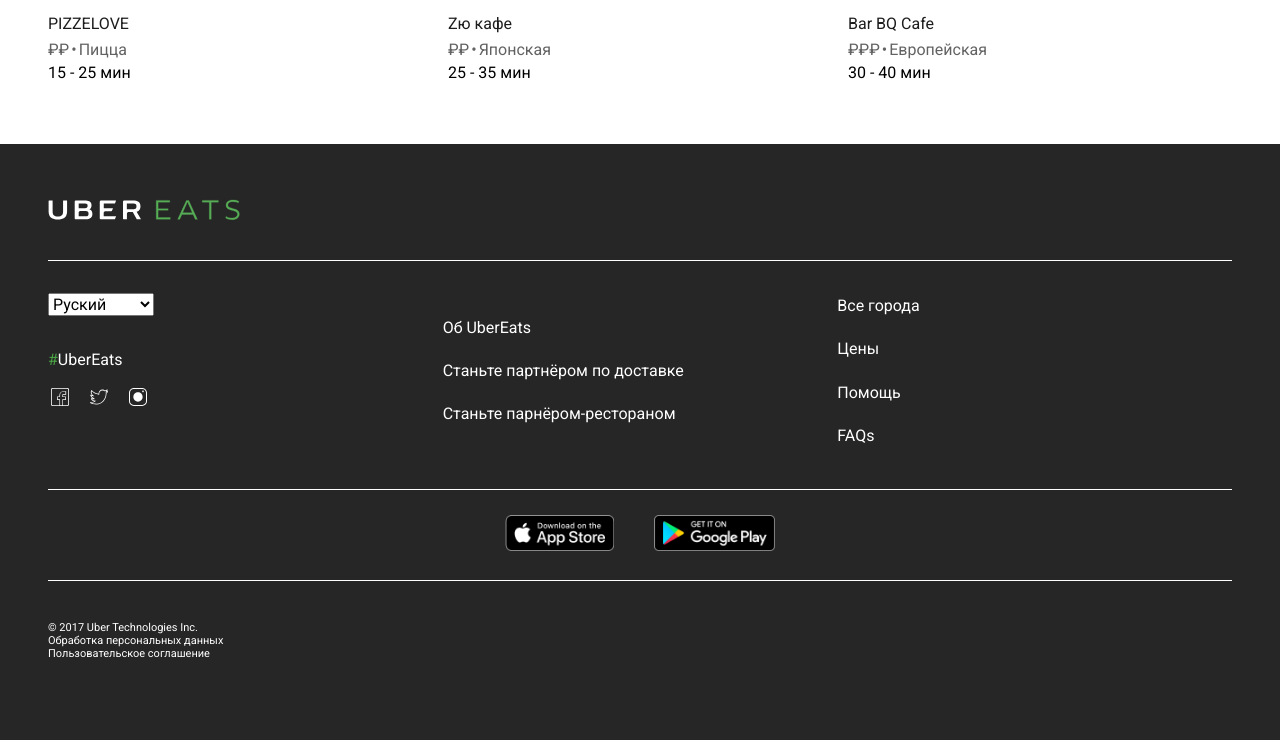
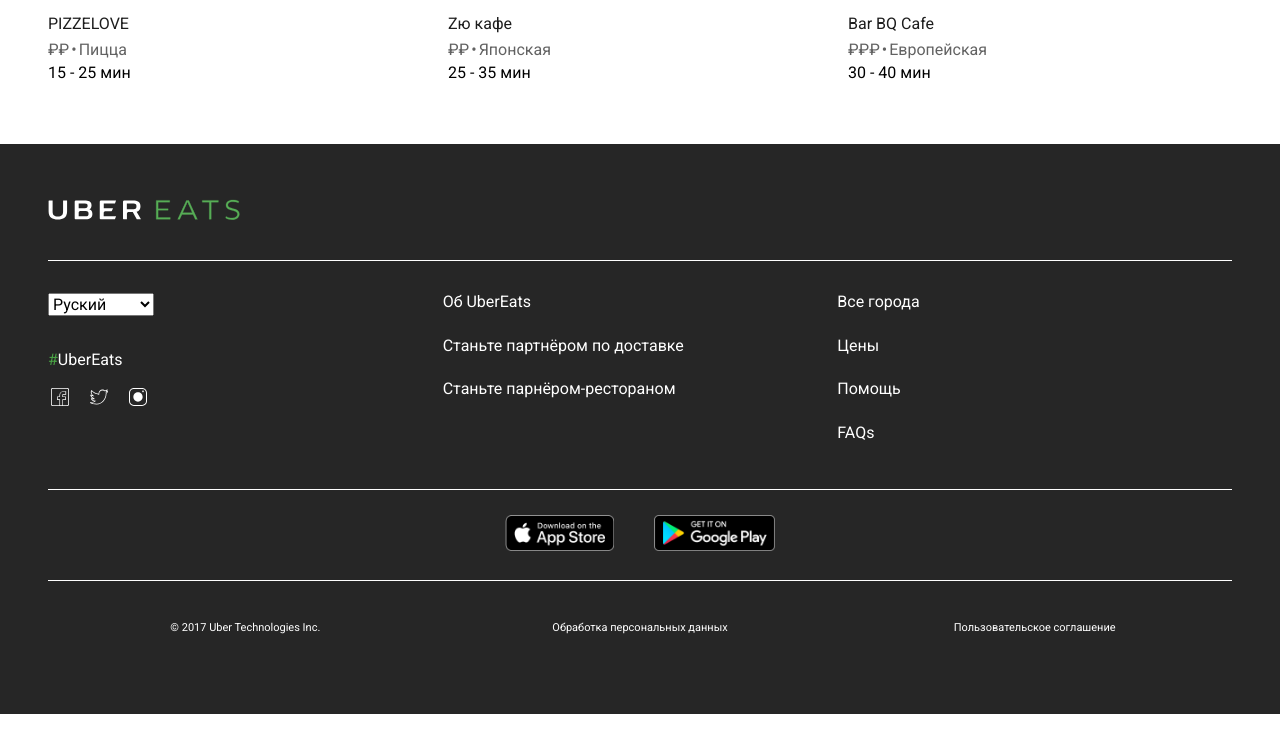
Before and after one commit to luminousnow/ubereats, a plain HTML site: page index.html in a window 1280 px wide. Shown: the part 1425-2165 px from the top of the page. After the commit the page ends 2139 px from the top, so only its background shows below. Drawn offline with nearby package versions, Linux system fonts and the light colour scheme.

Commit message:
fix footer layout

```diff
--- a/index.html
+++ b/index.html
@@ -461,9 +461,7 @@
             middle-xs middle-sm middle-md
             middl-lg
             middle-xl
-            start-xs start-sm start-md
-            stare-lg
-            start-xl
+            start-xs start-sm start-md start-lg start-xl
           "
         >
           <div class="col-xs col-sm col-md col-lg col-xl">
@@ -475,7 +473,7 @@
             class="
               row
               start-xs start-sm start-md start-lg start-xl
-              middle-xs middle-sm middle-md middle-lg middle-xl
+              top-xs top-sm top-md top-lg top-xl
             "
           >
             <div class="col-xs-12 col-sm-12 col-md-4 col-lg-4 col-xl-4">
@@ -559,14 +557,25 @@
             </a>
           </li>
         </ul>
-        <ul class="copirights">
-          <li>&copy; 2017 Uber Technologies Inc.</li>
-          <li>
+        <ul
+          class="
+            copirights
+            row
+            middle-xs middle-sm middle-md
+            middl-lg
+            middle-xl
+            center-xs center-sm center-md center-lg center-xl
+          "
+        >
+          <li class="col-xs-12 col-sm-12 col-md col-lg col-xl">
+            &copy; 2017 Uber Technologies Inc.
+          </li>
+          <li class="col-xs-12 col-sm-12 col-md col-lg col-xl">
             <a href="/" target="_blank" rel="noopener noreferrer"
               >Обработка персональных данных</a
             >
           </li>
-          <li>
+          <li class="col-xs-12 col-sm-12 col-md col-lg col-xl">
             <a href="/" target="_blank" rel="noopener noreferrer"
               >Пользовательское соглашение</a
             >
```
